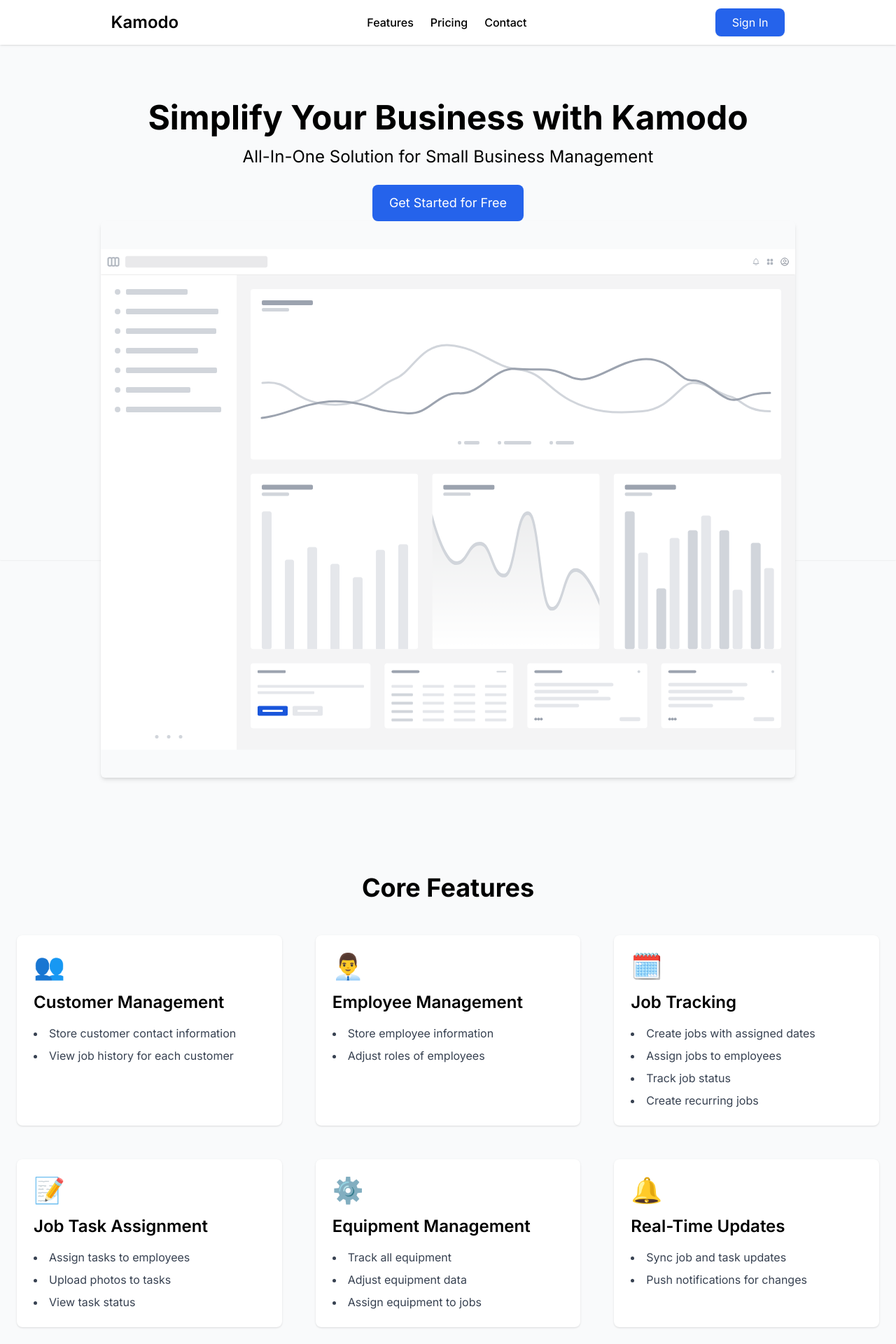
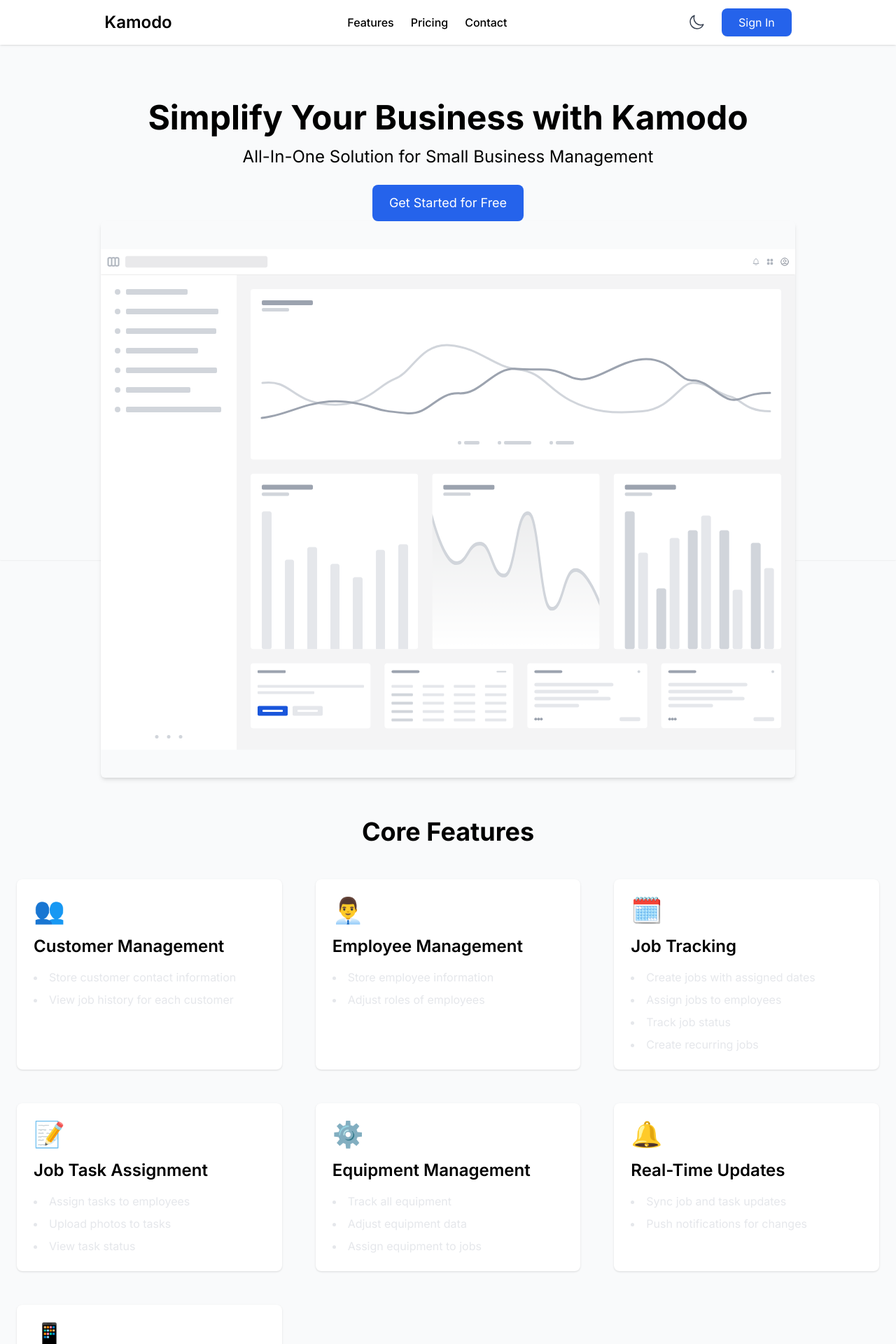
Before and after one commit to Grupith/kamodo, a Next.js app: page / in a window 1280 px wide. Shown: the top 1920 px of the page at 70% size. Built offline with nearby package versions, Linux system fonts and the light colour scheme.

Commit message:
started adding darkmode

```diff
--- /dev/null
+++ b/app/components/DarkModeToggle.tsx
@@ -0,0 +1,42 @@
+"use client";
+import React, { useEffect, useState } from "react";
+import { MoonIcon, SunIcon } from "@heroicons/react/24/outline"; // Or solid if you prefer
+
+const DarkModeToggle: React.FC = () => {
+  const [isDarkMode, setIsDarkMode] = useState<boolean>(false);
+
+  // Load the theme from localStorage on component mount
+  useEffect(() => {
+    const savedTheme = localStorage.getItem("darkMode") === "true";
+    setIsDarkMode(savedTheme);
+    document.documentElement.classList.toggle("dark", savedTheme);
+  }, []);
+
+  // Toggle dark mode
+  const toggleDarkMode = () => {
+    const newTheme = !isDarkMode; // newTheme is boolean
+    setIsDarkMode(newTheme);
+
+    // Save as string for localStorage
+    localStorage.setItem("darkMode", newTheme.toString());
+
+    // Update the document class
+    document.documentElement.classList.toggle("dark", newTheme);
+  };
+
+  return (
+    <button
+      onClick={toggleDarkMode}
+      className="flex items-center justify-center p-2 rounded-lg focus:outline-none bg-white hover:bg-gray-200 dark:bg-gray-900 text-gray-700 dark:text-white dark:hover:bg-gray-700 transition-all duration-200"
+      aria-label="Toggle Dark Mode"
+    >
+      {isDarkMode ? (
+        <SunIcon className="h-6 w-6" />
+      ) : (
+        <MoonIcon className="h-6 w-6" />
+      )}
+    </button>
+  );
+};
+
+export default DarkModeToggle;
--- a/app/page.tsx
+++ b/app/page.tsx
@@ -1,8 +1,9 @@
 "use client";
-import React, { useState } from "react";
-import { Bars3Icon, XMarkIcon } from "@heroicons/react/24/outline";
+import React, { useState, useEffect } from "react";
+import { Bars3Icon, XMarkIcon, MoonIcon } from "@heroicons/react/24/outline";
 import Image from "next/image";
 import DashboadMockup from "../public/images/dashboard-mockup.svg";
+import DarkModeToggle from "./components/DarkModeToggle";
 
 const Home = () => {
   const [isMenuOpen, setIsMenuOpen] = useState(false);
@@ -12,9 +13,9 @@
   };
 
   return (
-    <div className="bg-gray-50 text-black">
+    <div className="bg-gray-50 text-black dark:bg-gray-900">
       {/* Header */}
-      <header className="bg-white shadow fixed w-full z-10">
+      <header className="bg-white shadow fixed w-full z-10 dark:bg-gray-900 dark:text-white">
         <nav className="container mx-auto flex items-center justify-between md:justify-around py-3 px-6">
           <a href="#">
             <div className="text-2xl font-semibold cursor-pointer">Kamodo</div>
@@ -30,9 +31,13 @@
               Contact
             </a>
           </div>
+
+          <div className="flex items-center space-x-4">
+            <DarkModeToggle />
             <button className="bg-blue-600 text-white px-6 py-2 rounded-lg shadow-sm hover:shadow-md hidden md:block">
               Sign In
             </button>
+          </div>
           {/* Mobile Menu Button */}
           <div className="md:hidden">
             <button
@@ -71,6 +76,7 @@
             >
               Contact
             </a>
+            <div>
               <button
                 onClick={closeMenu}
                 className="w-full bg-blue-600 text-white px-4 py-2"
@@ -78,16 +84,17 @@
                 Sign In
               </button>
             </div>
+          </div>
         )}
       </header>
 
       {/* Hero Section */}
-      <section className="bg-gray-50 bg-cover bg-center flex items-start pt-32 sm:mb-60 justify-center h-screen text-center shadow-sm">
+      <section className="bg-gray-50 bg-cover bg-center flex items-start pt-32 sm:mb-60 justify-center h-screen text-center shadow-sm dark:bg-gray-900 dark:text-white">
         <div className="p-6 py-4 rounded-lg">
-          <h1 className="text-4xl md:text-5xl font-bold text-black mb-4">
+          <h1 className="text-4xl md:text-5xl font-bold text-black mb-4 dark:text-gray-200">
             Simplify Your Business with Kamodo
           </h1>
-          <p className="text-xl md:text-2xl text-black mb-6">
+          <p className="text-xl md:text-2xl text-black mb-6 dark:text-gray-300">
             All-In-One Solution for Small Business Management
           </p>
           <button className="bg-blue-600 text-white px-6 py-3 rounded-lg text-lg transition-all hover:shadow-md">
@@ -96,13 +103,16 @@
           <Image
             src={DashboadMockup}
             alt={"Dashboard mockup"}
-            className="py-10 shadow-md rounded-md"
+            className="py-10 shadow-md rounded-md dark:shadow-none"
           />
         </div>
       </section>
 
       {/* Features Section */}
-      <section id="features" className="py-20 sm:pt-52">
+      <section
+        id="features"
+        className="py-20 sm:mt-72 dark:bg-gray-900 dark:text-white"
+      >
         <div className="container mx-auto px-6">
           <h2 className="text-4xl font-bold text-center mb-12">
             Core Features
@@ -251,10 +261,10 @@
 }
 
 const FeatureItem: React.FC<FeatureItemProps> = ({ icon, title, features }) => (
-  <div className="bg-white p-6 rounded-lg shadow hover:shadow-lg transition-shadow">
+  <div className="bg-white p-6 rounded-lg shadow hover:shadow-lg transition-shadow dark:bg-gray-800 dark:text-white">
     <div className="text-4xl mb-4">{icon}</div>
     <h3 className="text-2xl font-semibold mb-4">{title}</h3>
-    <ul className="list-disc list-inside text-gray-700 space-y-2">
+    <ul className="list-disc list-inside text-gray-200 space-y-2">
       {features.map((feature, index) => (
         <li key={index}>{feature}</li>
       ))}
--- a/tailwind.config.ts
+++ b/tailwind.config.ts
@@ -6,6 +6,7 @@
     "./components/**/*.{js,ts,jsx,tsx,mdx}",
     "./app/**/*.{js,ts,jsx,tsx,mdx}",
   ],
+  darkMode: "selector",
   theme: {
     extend: {
       colors: {
@@ -13,7 +14,7 @@
         foreground: "var(--foreground)",
       },
       backgroundImage: (theme) => ({
-        'hero-pattern': "url('/images/hero-bg.jpg')",
+        "hero-pattern": "url('/images/hero-bg.jpg')",
       }),
     },
   },
```
Lines whose indentation alone changed are shown as unchanged.
